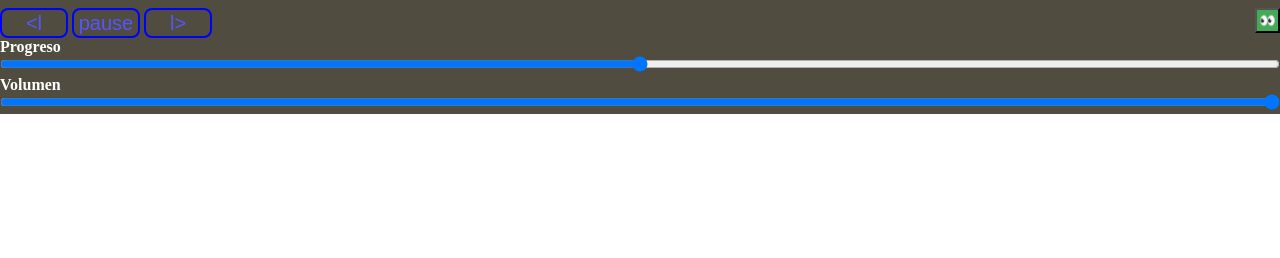
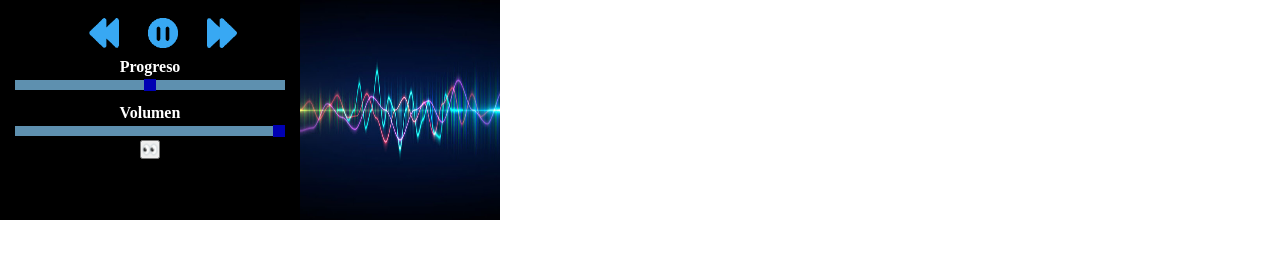
Before and after one commit to kevinlml98/OdisseyChromeExtension, a browser extension: page client/src/index.html in a window 1280 px wide. Drawn offline with Linux system fonts and the light colour scheme.

Commit message:
Cambios menores

```diff
--- a/client/src/css/index.css
+++ b/client/src/css/index.css
@@ -2,15 +2,10 @@
     padding: 0;
     margin: 0;
 }
-
-body{
-    width: 240px;
+body {
+    width: 500px;
 }
 
-main {
-    background-color: #504d40;
-    width: 100vw;
-}
 
 h3 {
     padding: 2px 2px 2px;
@@ -32,31 +27,122 @@ iframe {
     display: flex;
 }
 
-button{
-    float:right;
-    display: block;
-    width: 25px;
-    height: 25px;
-    background-color: #4a5;
-} button:hover{
-    background-color: #8e9;
+
+/*
+
+Barra ______________________________
+
+*/
+
+.barra_container {
+    margin-top: 10px;
+    width: 300px;
+  }
+
+.barra {
+    -webkit-appearance: none;
+    width: 90%;
+    margin-left: 5%;
+    margin-right: 5%;
+    height: 10px;
+    background: lightskyblue;
+    outline: none;
+    opacity: 0.7;
+    -webkit-transition: .2s;
+    transition: opacity .2s;
 }
 
+.barra:hover {
+    opacity: 1;
+}
+
+.barra::-webkit-slider-thumb {
+    -webkit-appearance: none;
+    appearance: none;
+    width: 12px;
+    height: 12px;
+    background: blue;
+    cursor: pointer;
+}
+
+
+
+
+/*
+
+Posicionamiento de cajas___________________________________
+
+*/
+
+.media_controls_ui{
+
+    text-align: center;
+    width: 300px;
+    height: 220px;
+    background-color: #000;
+    float: left;
+}
+
+.media_image_id{
+    width: 200px;
+    height: 220px;
+    float: left;
+}
+
+.media_image_id img{
+    width: 200px;
+    height: 220px;
+}
+
+/*
+
+Botonera _____________________________________________
+
+*/
+
+.controls {
+    margin-top: 10px;
+    width: 300px;
+}
+
+/*
+
+Botones _____________________________________________
+
+*/
 .controls input{
-    width: 68px;
-    height: 30px;
-    border: 2px solid #00f;
-    border-radius: 8px;
-    background-color:  #504d40;
-    color: #55f;
-    font-size: 20px;
+    background-size: cover;
+    background-color: transparent;
+    background-repeat:no-repeat;
+    height:30px;
+    width: 30px;
+    background-position:center;
+    border: none;
+    margin-left: 25px;
+    font-size: 0px;
+}
+
+.controls input:focus{
+    box-shadow: #000;
 }
 
 .controls input:hover{
-    border: 2px solid #99f;
-    border-radius: 8px;
+    opacity: 0.5;
 }
 
-.barra {
-    width: 100vw;
+.btnp{
+    background-image:url(btnbefore.png);
 }
+
+.btnplay{
+    background-image:url(btnplay.png);
+}
+
+
+.btnpause{
+    background-image:url(btnpause.png);
+}
+
+.btnnext{
+    background-image:url(btnnext.png);
+}
--- a/client/src/index.html
+++ b/client/src/index.html
@@ -18,6 +18,7 @@
 
     <main>
 
+    <div class="media_controls_ui">
         <section class="info">
             <article>
                 <div id="player"></div>
@@ -28,25 +29,33 @@
             </article>
         </section>
 
-    <button id="vis">👀</button>
+
 
         <section class="controls">
+            <input class="btnp" type="button" id="btnp">
+            <input class="btnpause" type="button" id="btnplay">
+            <input class="btnnext" type="button" id="btnnext">
 
-        <input type="button" id="btnp" value="<l">
-        <input type="button" id="btnplay" value="pause">
-        <input type="button" id="btnnext" value="l>">
         </section>
 
-    <section>
+        <section class="barra_container">
             <h4>Progreso</h4>
             <input type="range" name="video_progress_bar" id="video_progress_bar" min="0" step="1" width="200px" class="barra">
         </section>
 
-    <section>
+        <section class="barra_container">
             <h4>Volumen</h4>
             <input type="range" name="volumen" id="volumen" value="100" min="0" max="100" step="1" width="200px" class="barra">
             <output class="volumen-output" for="volumen"></output>
         </section>
+        <button id="vis">👀</button>
+
+    </div>
+    <div class="media_image_id">
+        <img src="css/logo.jpg">
+    </div>
+
+
     </main>
 
     <!--Footer -->
--- a/client/src/js/apiconnect.js
+++ b/client/src/js/apiconnect.js
@@ -30,7 +30,7 @@ chrome.omnibox.onInputChanged.addListener(
             if (globalSongs.status != "Not result") {
                 for (element of globalSongs.body) {
                     suggest([
-                        { content: element.ST_URL, description: element.ST_Title, deletable: true }
+                        { content: element.ST_URL, description: element.ST_Title + " - " + element.ST_Artist, deletable: true }
                     ]);
                 }
             }
--- a/client/src/js/index.js
+++ b/client/src/js/index.js
@@ -66,6 +66,7 @@ btn.addEventListener('click', function(){
 
     if(btn.value === 'play'){
         btn.setAttribute("value","pause");
+        btn.setAttribute("class","btnpause");
         message ={
             intended: 'player',
             action: "videoPlay"
@@ -74,6 +75,7 @@ btn.addEventListener('click', function(){
     }
     else{
         btn.setAttribute("value","play");
+        btn.setAttribute("class","btnplay");
         message ={
             intended: 'player',
             action: 'videoPause'
@@ -104,103 +106,3 @@ videoProgress.addEventListener('input', function() {
     sendMsg(message);
 
 });
-
-
-/*
-var tag = document.createElement('script');
-
-tag.src = "https://www.youtube.com/iframe_api";
-var firstScriptTag = document.getElementsByTagName('script')[0];
-firstScriptTag.parentNode.insertBefore(tag, firstScriptTag);
-
-var player;
-var id = 'Xd-luMQNkVw';
-var id2 = 'ulfeM8JGq7s';
-
-
-function onYouTubeIframeAPIReady() {
-    player = new YT.Player('player', {
-        videoId: id2,
-        playerVars: {'autoplay': 1, 'controls': 0,  'loop': 1},
-        events: {
-            'onReady': onPlayerReady,
-            'onStateChange': onPlayerStateChange
-        }
-    });
-}
-
-// Hacer "invisible el video"
-document.getElementById('player').style.display='none';
-
-function onPlayerReady(event) {
-    let pgd = player.getDuration();
-    let vpb = document.getElementById("video_progress_bar");
-    vpb.setAttribute("max",pgd);
-}
-
-//Intento de que la barra de progreso avance con forme al video onPlayerStateChange(event) y onPlay()
-var testThread;
-function onPlayerStateChange(event) {
-    if(event.data == 1)
-    {
-        testThread = setInterval(onPlay,500);
-    }else{
-        clearInterval(testThread);
-    }
-}
-
-function onPlay(){
-    let vpb = document.getElementById("video_progress_bar");
-    let time = player.getCurrentTime();
-    vpb.setAttribute('value', time);
-}
-
-// Oculta o hace visible el video en la interfaz
-document.getElementById('vis').addEventListener('click',toggle);
-function toggle(element){
-    let ventana = document.getElementById("player");
-
-    if(ventana.style.display != 'none'){
-        ventana.style.display = 'none';
-    }else{
-        ventana.style.display = '';
-    }
-}
-
-// ----------------------------------------------------------------- //
-//                     Controles multimedia                          //
-// ----------------------------------------------------------------- //
-
-//---------------------------   Play/Pause   ---------------------------
-
-document.getElementById('btnplay').addEventListener('click',playV);
-function playV(element){
-    let btn = document.getElementById("btnplay");
-
-    if(btn.value === 'play'){
-        btn.setAttribute("value","pause");
-        player.playVideo();
-    }
-    else{
-        btn.setAttribute("value","play");
-        player.pauseVideo();
-    }
-}
-
-//---------------------------   Volumen   ---------------------------
-
-const volumen = document.getElementById('volumen')
-volumen.addEventListener('input', function() {
-    let v = volumen.value;
-    player.setVolume(v);
-});
-
-//---------------------------   ProgressBar   ---------------------------
-
-const vpb = document.getElementById('video_progress_bar')
-vpb.addEventListener('input', function() {
-    let rb = vpb.value;
-    player.seekTo(rb);
-
-});
-*/
```
Also changed, not shown: client/src/css/btnbefore.png (added), client/src/css/btnnext.png (added), client/src/css/btnpause.png (added), client/src/css/btnplay.png (added), client/src/css/logo.jpg (added). Lines whose indentation alone changed are shown as unchanged.
